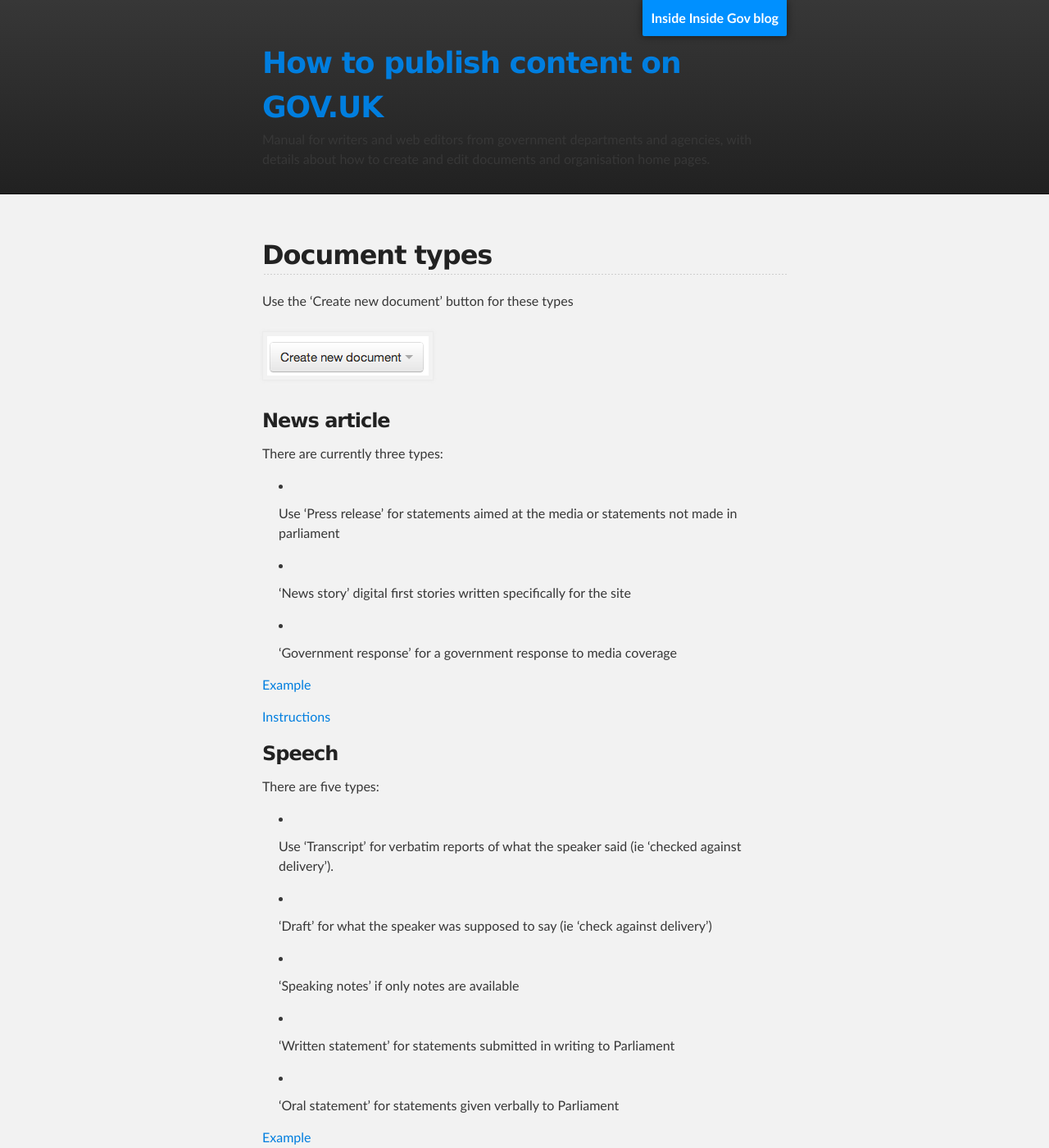
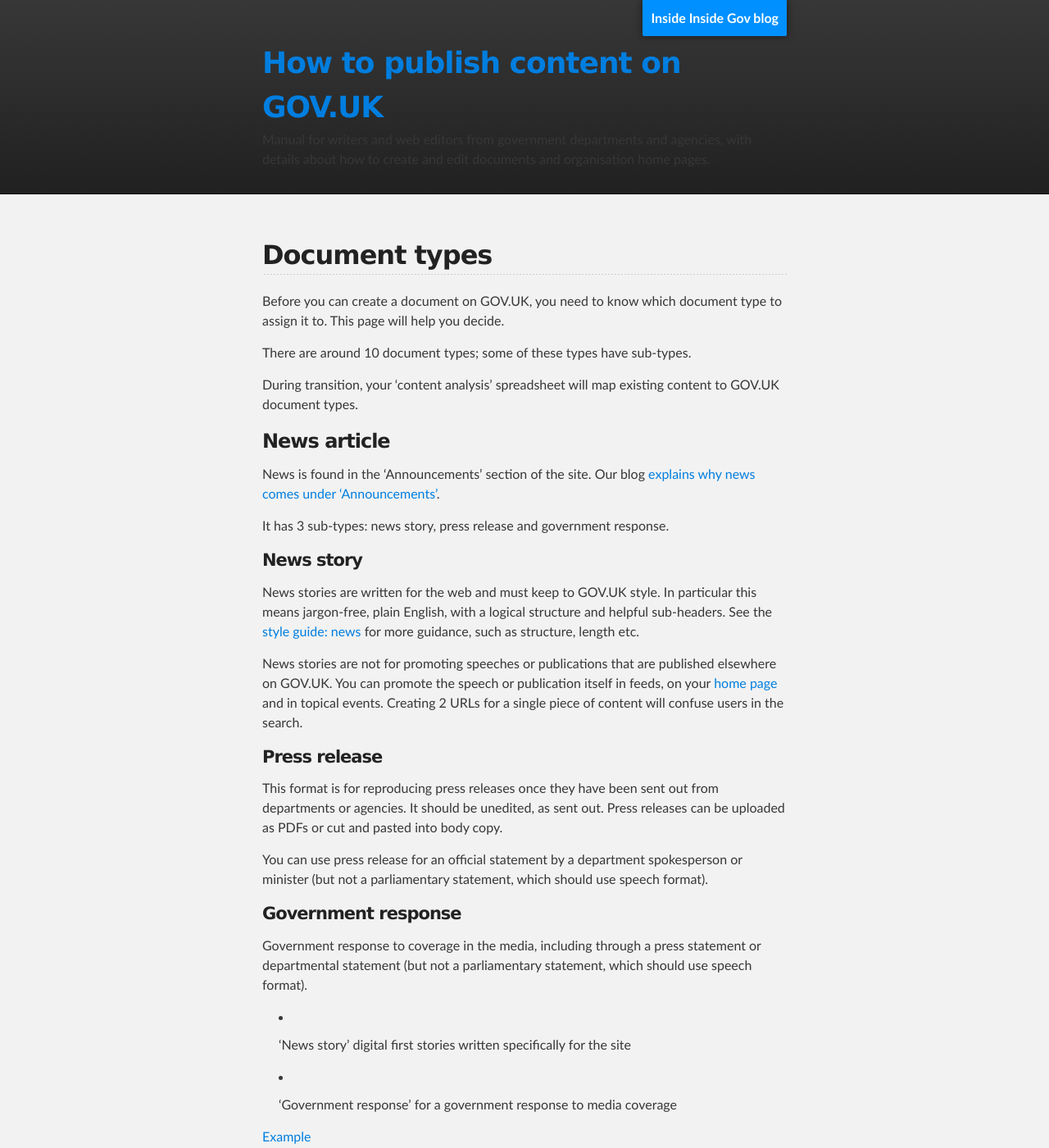
Before and after one commit to alphagov/inside-government-admin-guide, a Jekyll site: the page built from creating-documents/document-types.md, in a window 1280 px wide and 1400 px high. Shown: the whole window at 82% size. Built offline with Jekyll 4.4.1, drawn with Linux system fonts in a browser that asks for light colours.

Commit message:
Adding content from content rationale spreadsheet.

```diff
--- a/creating-documents/document-types.md
+++ b/creating-documents/document-types.md
@@ -5,16 +5,41 @@
 
 ## Document types
 
-Use the 'Create new document' button for these types
+Before you can create a document on GOV.UK, you need to know which document type to assign it to. This page will help you decide.
 
-![Document types 1](document-types-1.png)
+There are around 10 document types; some of these types have sub-types.
+
+During transition, your 'content analysis' spreadsheet will map existing content to GOV.UK document types.
 
 
 ### News article
 
-There are currently three types:
+News is found in the 'Announcements' section of the site. Our blog [explains why news comes under 'Announcements'](http://inside-inside-gov.tumblr.com/post/34783661077/announcements).
 
-* Use 'Press release' for statements aimed at the media or statements not made in parliament
+It has 3 sub-types: news story, press release and government response.
+
+#### News story
+
+News stories are written for the web and must keep to GOV.UK style. In particular this means jargon-free, plain English, with a logical structure and helpful sub-headers. See the [style guide: news](https://www.gov.uk/designprinciples/insidegovernment#news) for more guidance, such as structure, length etc.
+
+News stories are not for promoting speeches or publications that are published elsewhere on GOV.UK. You can promote the speech or publication itself in feeds, on your [home page](http://alphagov.github.io/inside-government-admin-guide/editing-other-pages/homepage.html) and in topical events. Creating 2 URLs for a single piece of content will confuse users in the search.
+
+
+#### Press release
+
+This format is for reproducing press releases once they have been sent out from departments or agencies. It should be unedited, as sent out. Press releases can be uploaded as PDFs or cut and pasted into body copy.
+
+You can use press release for an official statement by a department spokesperson or minister (but not a parliamentary statement, which should use speech format).
+
+
+#### Government response
+
+Government response to coverage in the media, including through a press statement or departmental statement (but not a parliamentary statement, which should use speech format).
+
+
+
+
+
 
 * 'News story' digital first stories written specifically for the site
 
```
